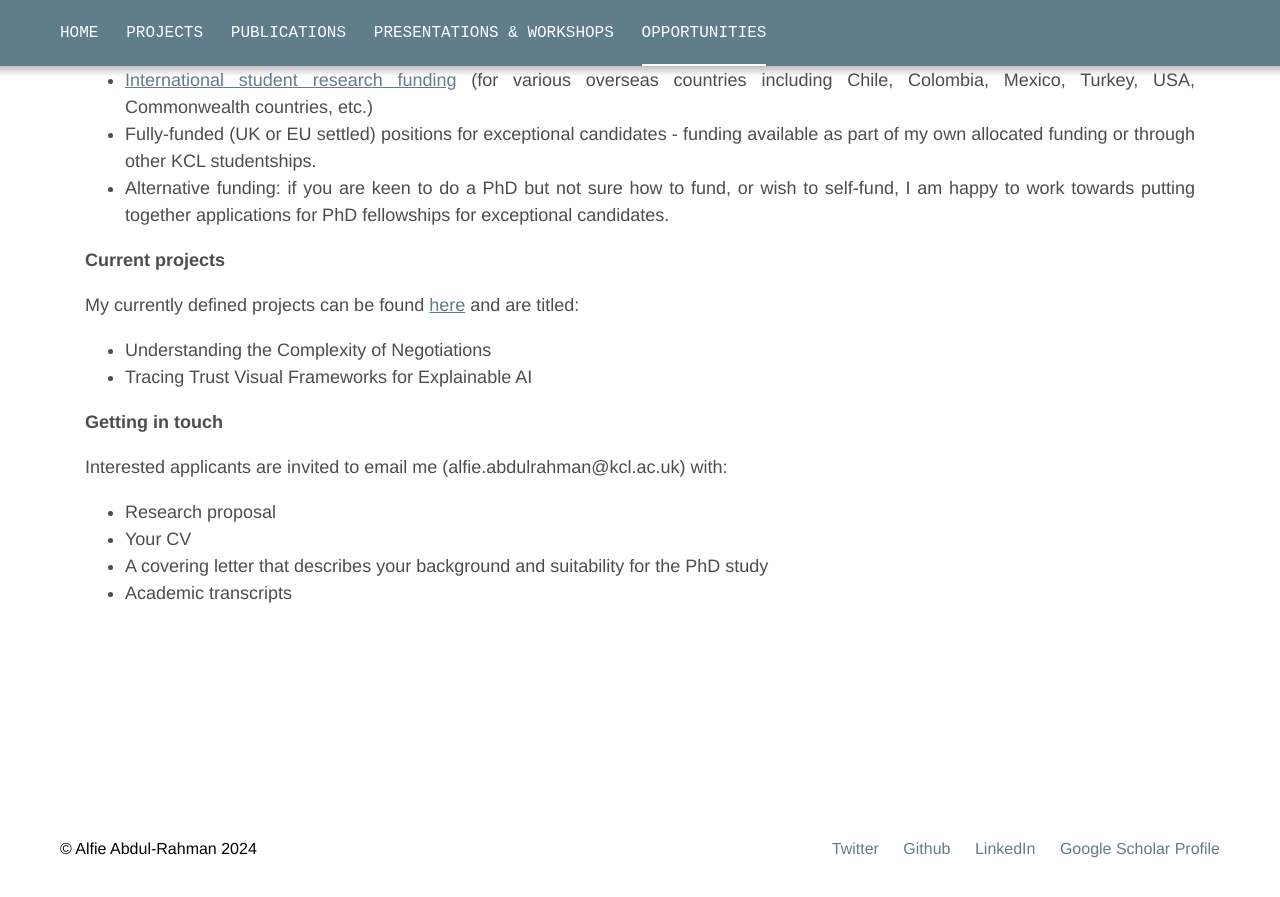
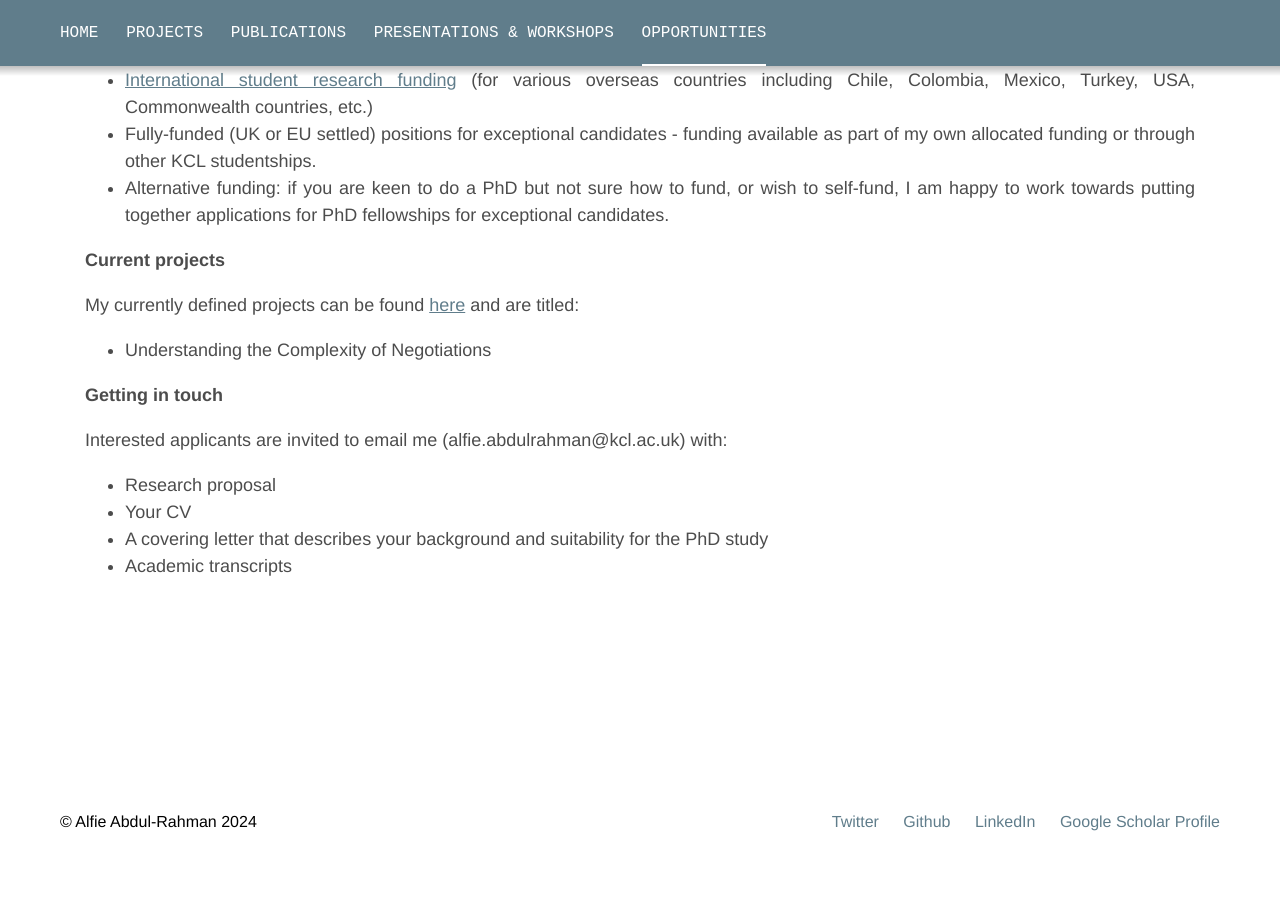
Before and after one commit to alfieabdulrahman/alfieabdulrahman.github.io, a Jekyll site: the page built from _pages/opportunities.markdown, in a window 1280 px wide and 900 px high, scrolled down 520 px. Shown: the top 897 px of the window. Built offline with Jekyll 4.4.1, drawn with Linux system fonts in a browser that asks for light colours; after the commit the page ends 1393 px from its top, so only the background shows below that.

Commit message:
Updated PhD opportunities

```diff
--- a/_pages/opportunities.markdown
+++ b/_pages/opportunities.markdown
@@ -10,7 +10,7 @@ permalink: /opportunities/
 <p>I am looking to recruit self-motivated PhD students to work with me in the areas of information visualization and visual analytics.
 Look at my <a href="{{ "/publications/" | prepend: site.baseurl }}">publications</a> to get an idea of my interests. Also read general PhD information on
 <a href="https://www.kcl.ac.uk/study-legacy/postgraduate/research-courses/computer-science-research-mphil-phd">Computer Science Research MPhil/PhD</a>
-and <a href="https://www.kcl.ac.uk/study-legacy/postgraduate/research-courses/safe-and-trusted-ai-phd">UKRI Centre for Doctoral Training: Safe & Trusted AI PhD</a>.
+and <a href="https://safeandtrustedai.org/">UKRI Centre for Doctoral Training: Safe & Trusted AI PhD</a>.
 
 <h4>Funding options</h4>
 
@@ -24,11 +24,10 @@ and <a href="https://www.kcl.ac.uk/study-legacy/postgraduate/research-courses/sa
 
 <h4>Current projects</h4>
 
-<p>My currently defined projects can be found <a href="https://www.kcl.ac.uk/informatics/assets/informatics-phd-projects-2020-21.pdf">here</a> and are titled:</p>
+<p>My currently defined projects can be found <a href="https://www.kcl.ac.uk/informatics/postgraduate/research-degrees">here</a> and are titled:</p>
 
 <ul>
 <li>Understanding the Complexity of Negotiations</li>
-<li>Tracing Trust Visual Frameworks for Explainable AI</li>
 </ul>
 
 <h4>Getting in touch</h4>
```
